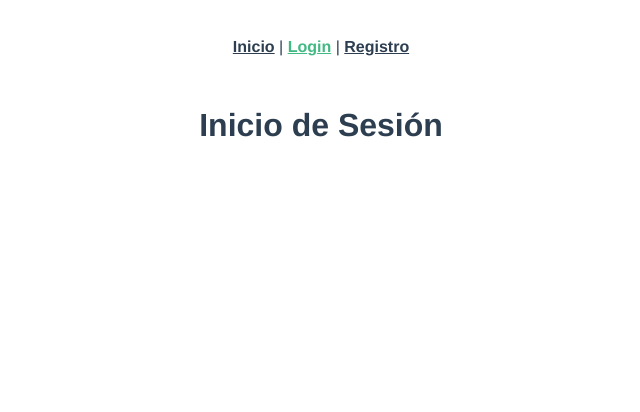
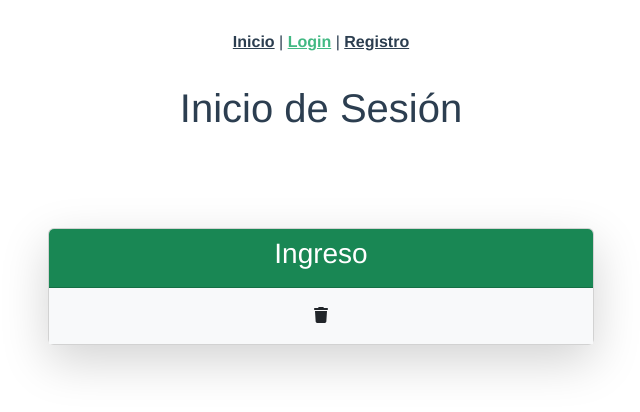
Before and after one commit to RochCX/M7adweb, a Vue app: page /login in a window 1280 px wide. Shown: the top 412 px of the page, without its empty margins (319-959 px from the left). Built offline with nearby package versions, Linux system fonts and the light colour scheme.

Commit message:
Peque (#2)
* bootstrap fortawesome

* sweetalert2

```diff
--- a/package.json
+++ b/package.json
@@ -8,7 +8,13 @@
     "lint": "vue-cli-service lint"
   },
   "dependencies": {
+    "@fortawesome/free-brands-svg-icons": "^6.4.0",
+    "@fortawesome/free-regular-svg-icons": "^6.4.0",
+    "@fortawesome/free-solid-svg-icons": "^6.4.0",
+    "@fortawesome/vue-fontawesome": "^3.0.3",
+    "bootstrap": "^5.3.0-alpha3",
     "core-js": "^3.8.3",
+    "sweetalert2": "^11.7.3",
     "vue": "^3.2.13",
     "vue-router": "^4.0.3",
     "vuex": "^4.0.0"
--- a/src/main.js
+++ b/src/main.js
@@ -2,5 +2,20 @@ import { createApp } from 'vue'
 import App from './App.vue'
 import router from './router'
 import store from './store'
+/* import the fontawesome core */
+import { library } from '@fortawesome/fontawesome-svg-core'
 
-createApp(App).use(store).use(router).mount('#app')
+/* import font awesome icon component */
+import { FontAwesomeIcon } from '@fortawesome/vue-fontawesome'
+
+/* import specific icons */
+import { fas } from '@fortawesome/free-solid-svg-icons'
+
+/* add icons to the library */
+library.add(fas)
+
+// bootstrap 5.3
+import '../node_modules/bootstrap/dist/css/bootstrap.min.css'
+import '../node_modules/bootstrap/dist/js/bootstrap.bundle'
+
+createApp(App).use(store).component('font-awesome-icon', FontAwesomeIcon).use(router).mount('#app')
--- a/src/views/LoginView.vue
+++ b/src/views/LoginView.vue
@@ -1,3 +1,23 @@
 <template>
   <h1>Inicio de Sesión</h1>
+  <div class="container">
+    <div class="row my-5 justify-content-center">
+      <div class="col-md-6 my-5 ">
+        <div class="card shadow-lg">
+          <div class="card-header bg-success text-white">
+            <p class="h3">Ingreso</p>
+          </div>
+          <div class="card-body bg-light">
+            <font-awesome-icon :icon="['fas', 'trash']" />
+            <!-- <form @submit.prevent="validarLogin({usuario: user.email, contrasena: user.password, usuarios: usuarios})">
+                <input v-model="user.email"  class="form-control mt-3" placeholder="Email" type="email">
+                <input v-model="user.password"  class="form-control mt-3" placeholder="Password" type="password">
+                <input class="btn btn-success mt-3" type="submit" value="Ingresar">
+            </form>
+            <div v-if="!loggin" class="mt-4">{{mensajeError}}</div> -->
+          </div>
+        </div>
+      </div>
+    </div>
+  </div>
 </template>
```
Also changed, not shown: 1 other file (tests, documents, lock files or other folders).
